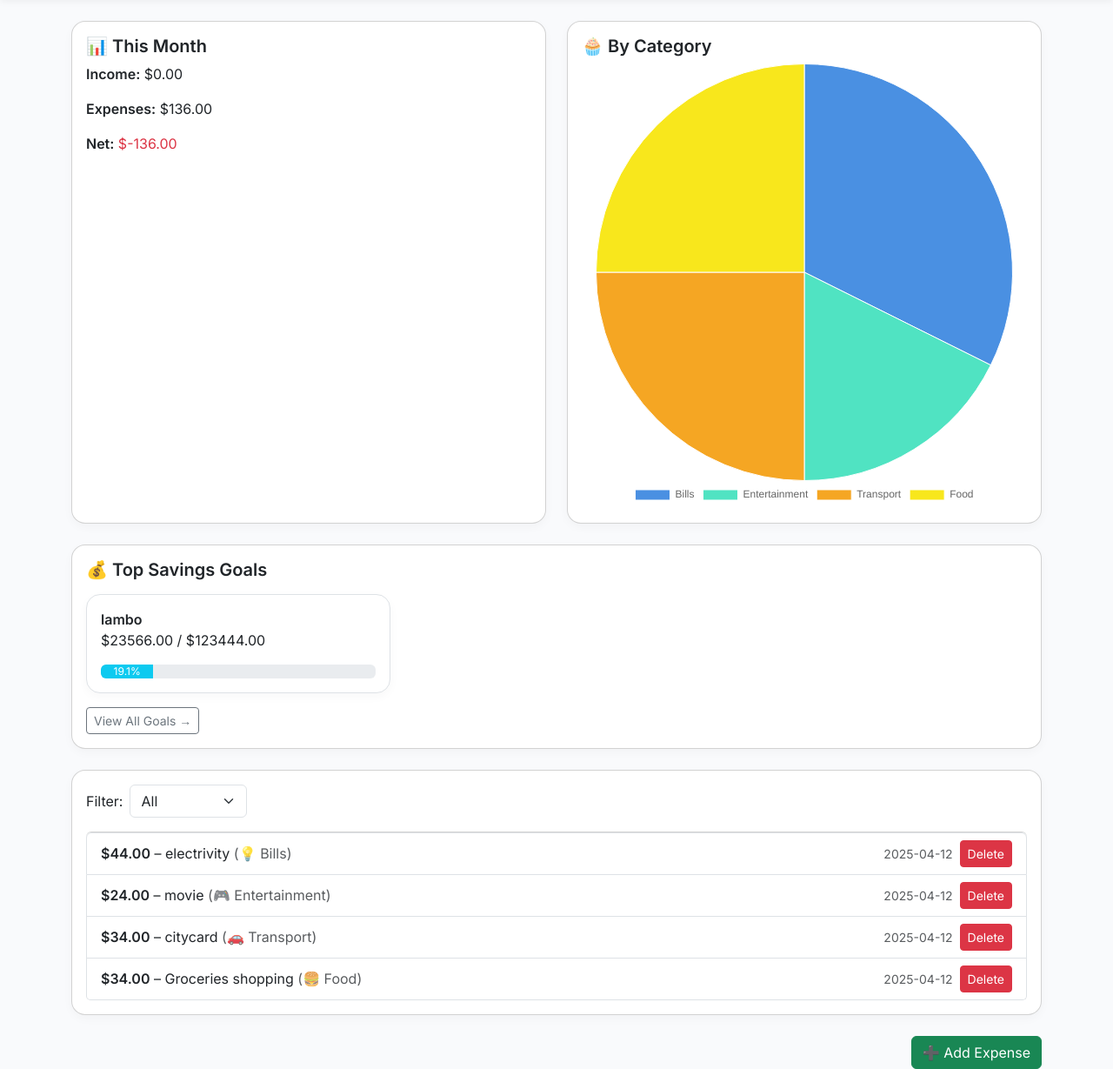
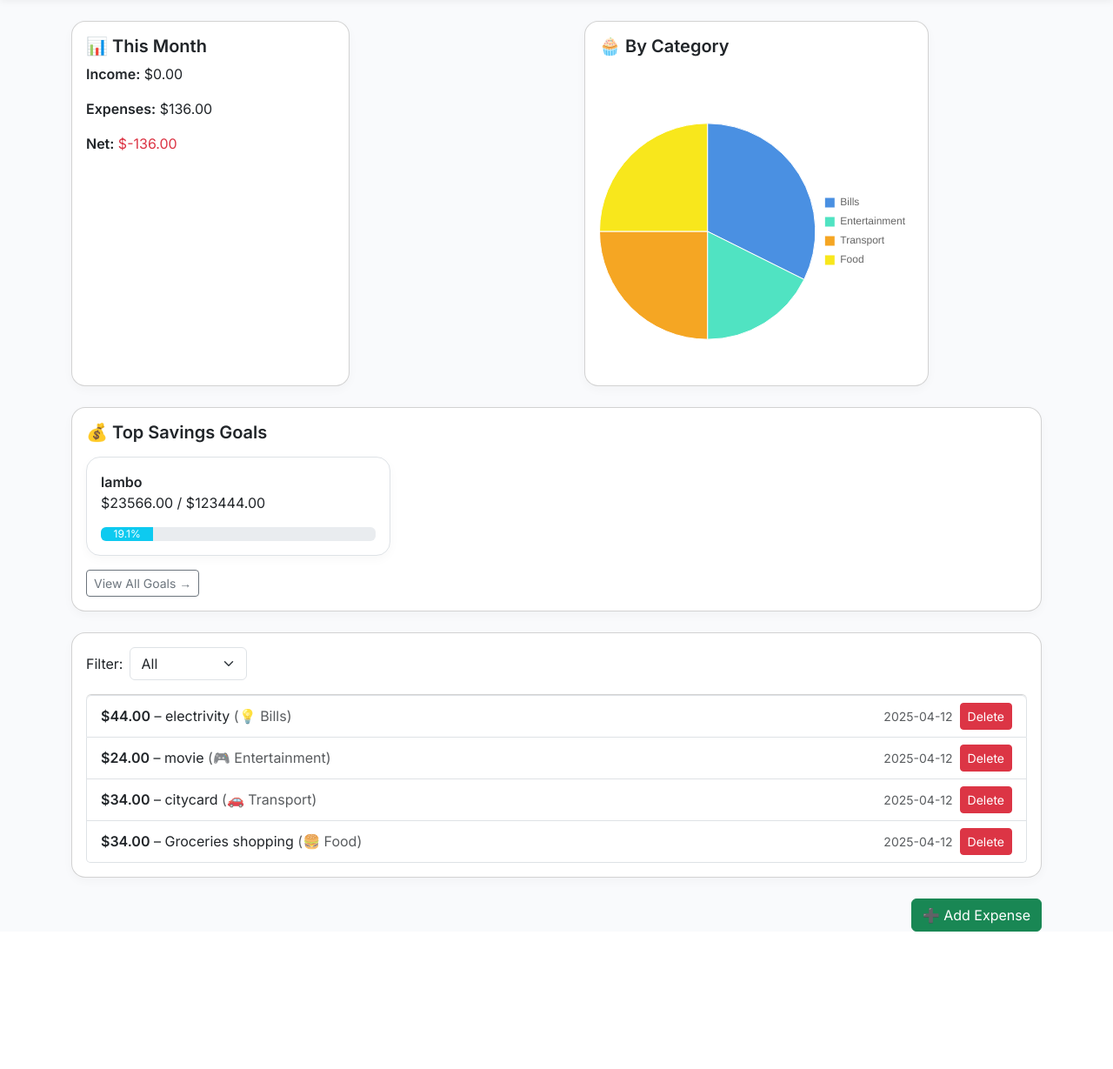
Before and after one commit to AlinaValebna/Expense-tracker, a Flask app: page / in a window 1280 px wide. Shown: the part 60-1289 px from the top of the page at 87% size. After the commit the page ends 1131 px from the top, so only its background shows below. Run offline with Flask 3, Linux system fonts and the light colour scheme; a user stored in the database is signed in; data comes from the database, SQL or seed files in the repository; data that the repository does not hold is empty.

Commit message:
fixed chart

```diff
--- a/templates/base.html
+++ b/templates/base.html
@@ -74,7 +74,6 @@
       font-weight: 600;
     }
 
-
   </style>
 </head>
 
--- a/templates/index.html
+++ b/templates/index.html
@@ -5,7 +5,7 @@
 
   <!-- FINANCIAL SUMMARY -->
   <div class="col-md-6">
-    <div class="card p-3 h-100">
+    <div class="card p-3 h-100" style="width: 320px; height: 320px;">
       <h5>📊 This Month</h5>
       <p><strong>Income:</strong> ${{ '%.2f' | format(income) }}</p>
       <p><strong>Expenses:</strong> ${{ '%.2f' | format(total_expenses) }}</p>
@@ -19,10 +19,11 @@
   </div>
 
   <!-- PIE CHART -->
-  <div class="col-md-6">
+  <div class="col-md-6" style="width: 420px; height: 420px; margin-left: 20px;">
     <div class="card p-3 h-100">
       <h5>🧁 By Category</h5>
-      <canvas id="expensesChart" height="150"></canvas>
+      <canvas id="expensesChart" width="420" height="420" style="max-width: 100%;"></canvas>
+
     </div>
   </div>
 
@@ -104,12 +105,19 @@
     '#B8E986', '#BD10E0', '#FF6F61', '#7ED6DF'
   ],
     borderWidth: 1
-      }]
-    },
+    }]
+  },
   options: {
     responsive: true,
-      plugins: {
-      legend: { position: 'bottom' },
+      maintainAspectRatio: false,
+        plugins: {
+      legend: {
+        position: 'right',  // 👈 change this line
+          labels: {
+          boxWidth: 12,
+            font: { size: 12 }
+        }
+      },
       tooltip: {
         callbacks: {
           label: function(context) {
@@ -119,7 +127,7 @@
       }
     }
   }
-  });
+});
 </script>
 
 {% endblock %}
```
